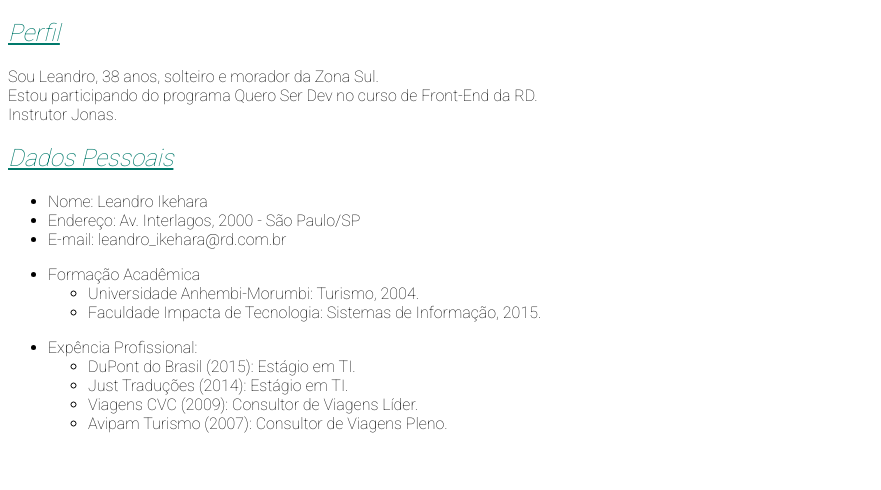
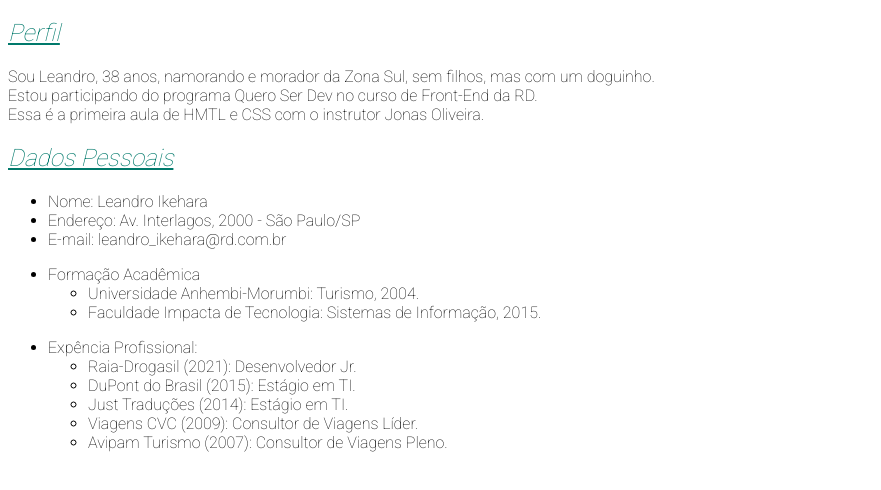
Before and after one commit to leandro-ikehara/front-end, a plain HTML site: page index.html in a window 1280 px wide. Shown: the part 62-552 px from the top of the page, without its empty margins (0-881 px from the left). Drawn offline with Linux system fonts and the light colour scheme.

Commit message:
Pequena alteração de informação no código

```diff
--- a/index.html
+++ b/index.html
@@ -17,9 +17,9 @@
         <h1>Currículo - Leandro Ikehara</h1>
 
         <h2>Perfil</h2>
-        <p>Sou Leandro, 38 anos, solteiro e morador da Zona Sul.
+        <p>Sou Leandro, 38 anos, namorando e morador da Zona Sul, sem filhos, mas com um doguinho.
             <br>Estou participando do programa Quero Ser Dev no curso de Front-End da RD.
-            <br>Instrutor Jonas.
+            <br>Essa é a primeira aula de HMTL e CSS com o instrutor Jonas Oliveira.
         </p>
         <h2>Dados Pessoais</h2>
         <p><ul>
@@ -38,6 +38,7 @@
         <ul>
             <li>Expência Profissional:
                 <ul>
+                    <li>Raia-Drogasil (2021): Desenvolvedor Jr.</li>
                     <li>DuPont do Brasil (2015): Estágio em TI.</li>
                     <li>Just Traduções (2014): Estágio em TI.</li>
                     <li>Viagens CVC (2009): Consultor de Viagens Líder.</li>
@@ -45,9 +46,5 @@
                 </ul>
             </li>
         </ul>
-
-        </p>
-
-
     </body>
 </html>
```
